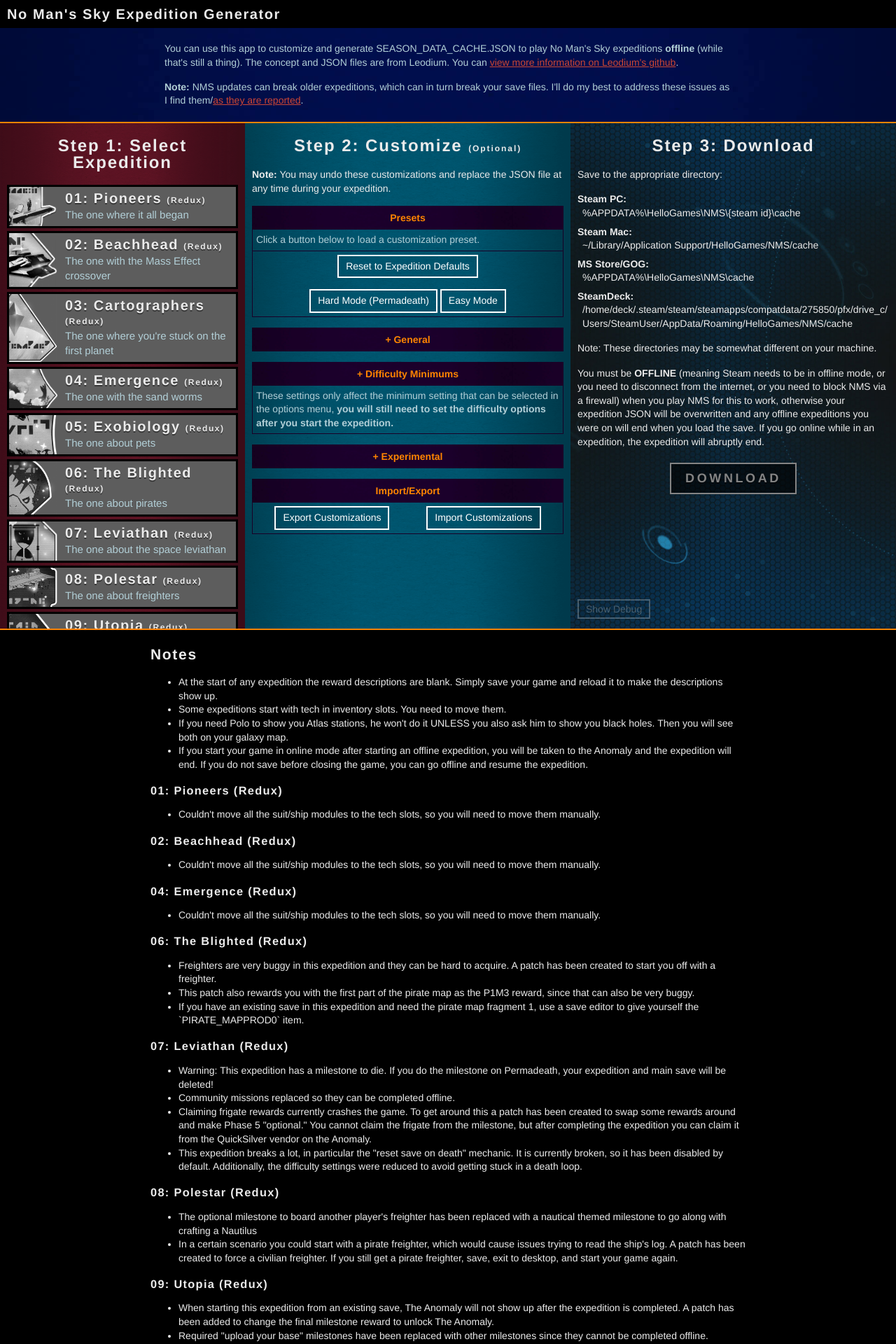
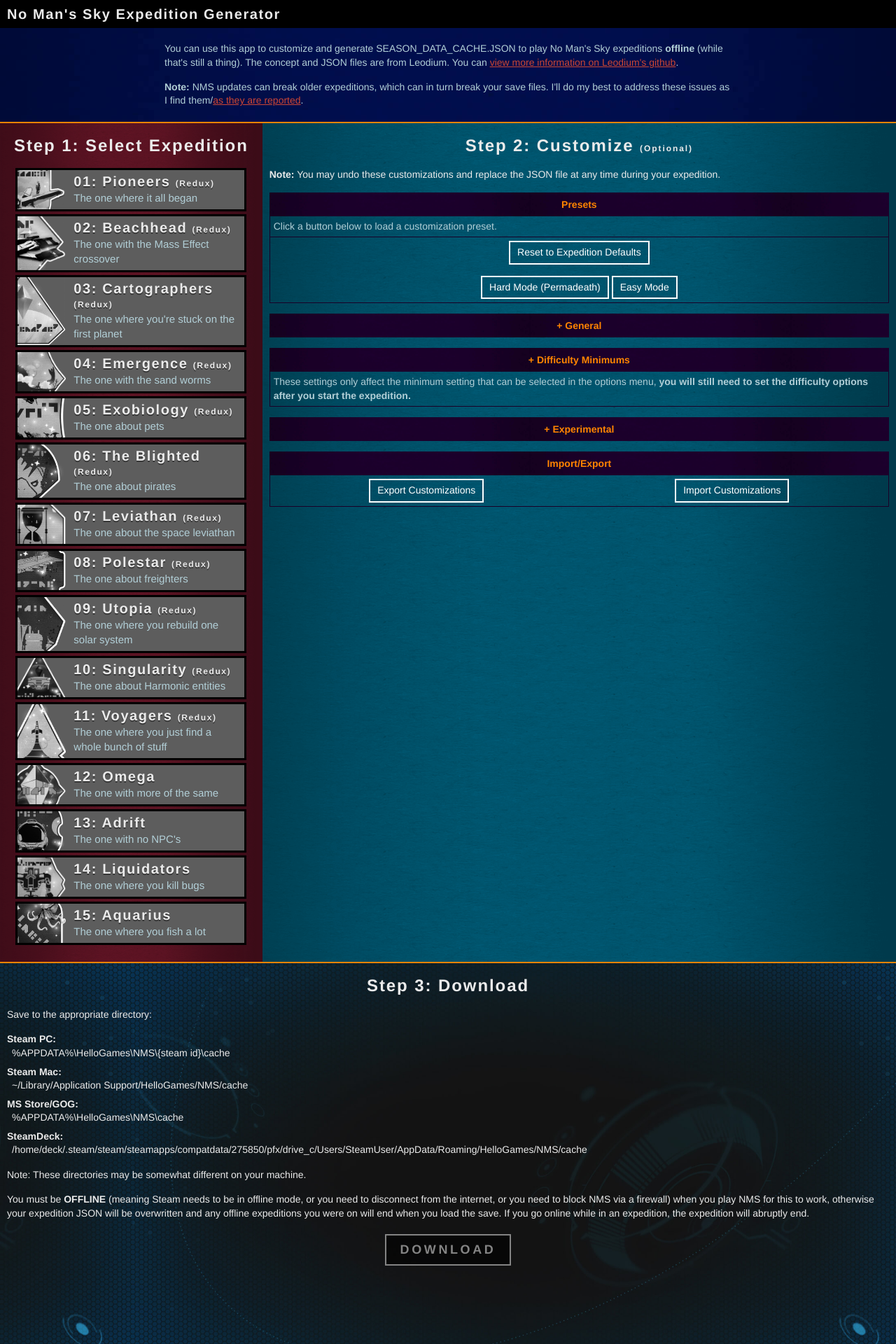
Before and after one commit to cwmonkey/nms-expeditions, a Jekyll site: the page built from index.html, in a window 1280 px wide. Shown: the top 1920 px of the page at 70% size. Built offline with Jekyll 4.4.1, drawn with Linux system fonts in a browser that asks for light colours; some web fonts are replaced.

Commit message:
Fixing responsive breakpoints.

```diff
--- a/_sass/_nms-expeditions-critical.scss
+++ b/_sass/_nms-expeditions-critical.scss
@@ -75,37 +75,6 @@
   display: block;
 }
 
-/* Top */
-
-.header {
-  grid-area: header;
-}
-
-.select_exp {
-  grid-area: step1;
-  overflow-y: auto;
-}
-
-.customize {
-  grid-area: step2;
-  overflow-y: auto;
-}
-
-.download_section {
-  grid-area: step3;
-  overflow-y: auto;
-}
-
-.top {
-  height: 100vh;
-  display: grid;
-  grid-template-rows: auto;
-  grid-template-areas:
-    "header header header"
-    "step1 step2 step3";
-  grid-template-columns: 350px auto auto;
-}
-
 /* Header */
 .headline1 {
   padding: 10px;
@@ -164,6 +133,8 @@
 .exp_item {
   position: relative;
   overflow: hidden;
+  width: 330px;
+  margin: auto;
 
   .exp_radio {
     position: absolute;
@@ -635,45 +606,59 @@
 
 /* Responsive */
 
-@media screen and (max-width: 1100px) {
-  .steps {
+.header {
+  grid-area: header;
+}
+
+.select_exp {
+  grid-area: step1;
+}
+
+.customize {
+  grid-area: step2;
+}
+
+.download_section {
+  grid-area: step3;
+}
+
+@media screen and (width >= 1310px) {
+  .select_exp,
+  .customize,
+  .download_section {
+    overflow-y: auto;
+  }
+
+  .top {
+    height: 100vh;
     display: grid;
-    grid-template-columns: 350px auto;
     grid-template-rows: auto;
     grid-template-areas:
-      "select_exp customize"
-      "download_section download_section";
+      "header header header"
+      "step1 step2 step3";
+    grid-template-columns: auto auto auto;
   }
+}
 
-  .select_exp {
-    grid-area: select_exp;
+@media screen and (width < 1310px) and (width >= 650px) {
+  .top {
+    display: grid;
+    grid-template-rows: auto;
+    grid-template-areas:
+      "header header"
+      "step1 step2"
+      "step3 step3";
+    grid-template-columns: auto minmax(0, 1fr);
   }
 
   .customize {
-    grid-area: customize;
+    > .inner {
+      position: sticky;
+      top: 10px;
+    }
 
     .property {
       word-break: break-all;
     }
   }
-
-  .download_section {
-    grid-area: download_section;
-  }
 }
-
-@media screen and (max-width: 700px) {
-  .steps {
-    display: block;
-  }
-
-  .select_exp {
-    width: auto;
-
-    .image[class][class] {
-      width: 70px;
-      left: 5px;
-      top: 5px;
-    }
-  }
-}
--- a/index.html
+++ b/index.html
@@ -50,7 +50,7 @@
     </ol>
   </section>
 
-  <section class="step customize">
+  <section class="step customize"><div class="inner">
     <h3 class="step_headline">Step 2: Customize <small>(Optional)</small></h3>
 
     <div class="cms">
@@ -286,7 +286,7 @@
 
     <div class="notes cms">
     </div>
-  </section>
+  </div></section>
 
   <section class="step download_section">
     <h3 class="step_headline">Step 3: Download</h3>
```
